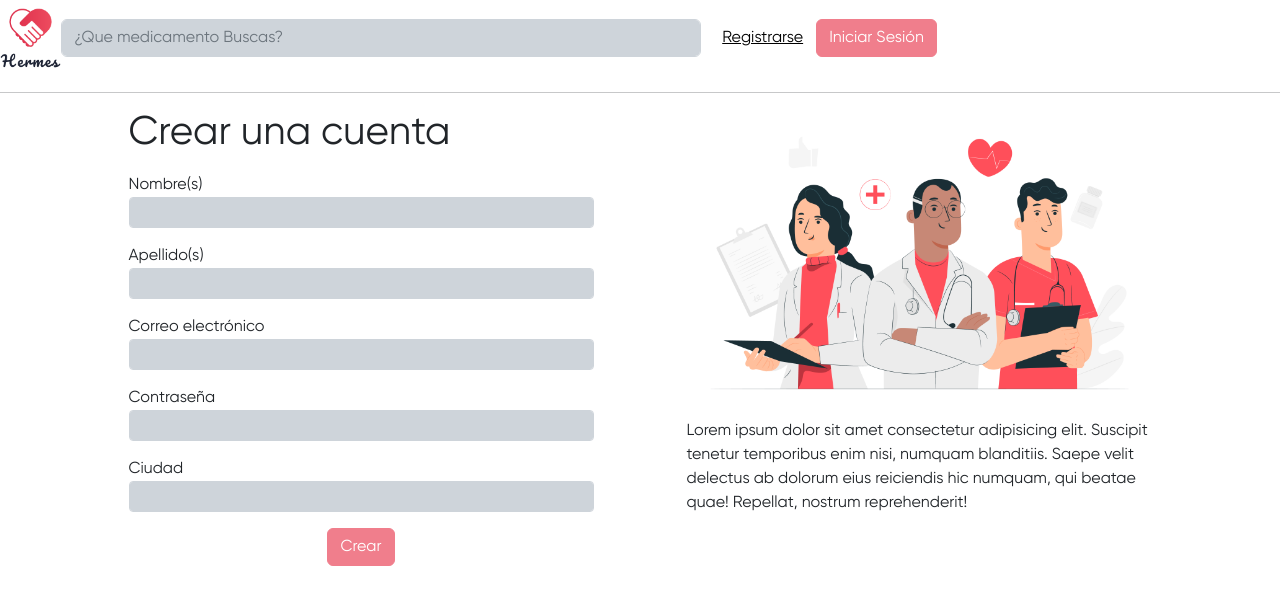
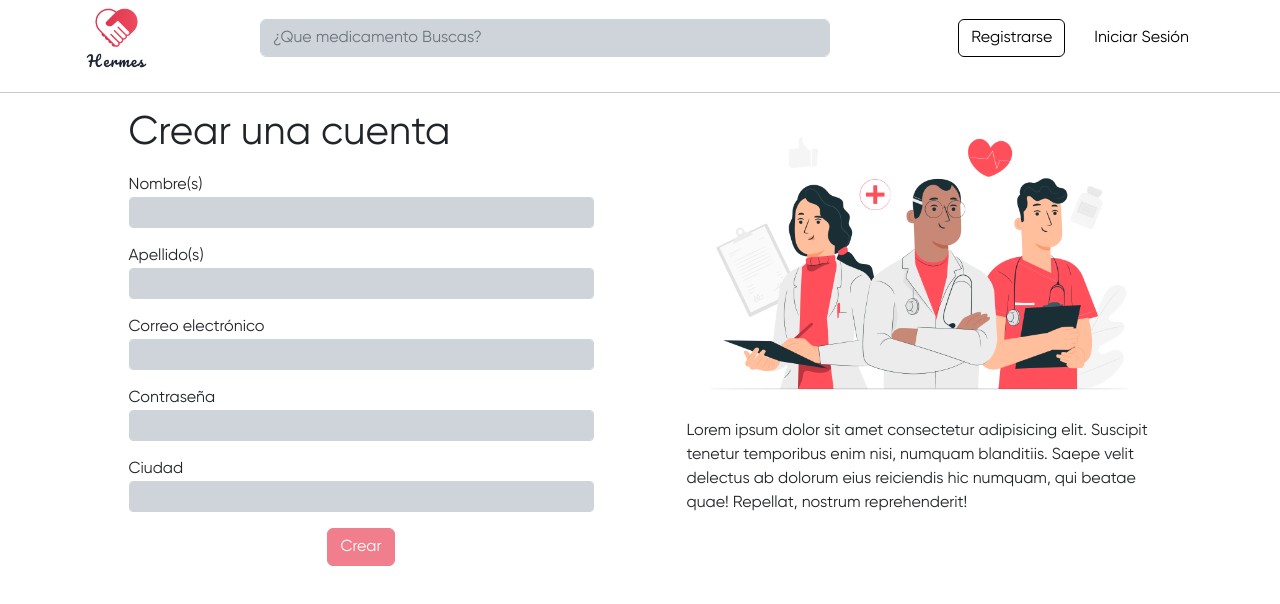
Before and after one commit to No-Country/s4-02-t-python-frontend, a React (Create React App) app: page /register in a window 1280 px wide. Shown: the top 604 px of the page. Built offline with nearby package versions, Linux system fonts and the light colour scheme.

Commit message:
header styling

```diff
--- a/src/App.scss
+++ b/src/App.scss
@@ -8,12 +8,12 @@
 }
 
 $primary: #F07E8C;
-// $secondary: green;
+$secondary: #fff;
 // $my-color: red;
 
 $theme-colors: (
   primary: $primary,
-  // secondary: $secondary,
+  secondary: $secondary,
   // my-color: $my-color
 );
 
--- a/src/components/other/header/Header.jsx
+++ b/src/components/other/header/Header.jsx
@@ -6,14 +6,18 @@ import './header.scss';
 
 export default function Header() {
   return (
-    <nav class="navbar navbar-expand-lg bg-light">
-      <a href="/"><img src={isologo} alt="logo" height="60" /></a>
+    <nav class="navbar navbar-expand-lg bg-light container justify-content-between">
+      <div class="col-2">
+        <a href="/"><img src={isologo} alt="logo" height="60" class="mx-3"/></a>
+      </div>
 
-      <input class="form-control me-2 w-50" type="search" placeholder="¿Que medicamento Buscas?" />
+      <div class="col-6">
+        <input class="form-control me-2" type="search" placeholder="¿Que medicamento Buscas?"/>
+      </div>
 
-      <div class="navbar-nav">
-        <NavLink to="/register" className="btn btn-primary text-white">Registrarse</NavLink>
-        <NavLink to="/login" className="btn btn-primary text-white" activeClassName="active">Iniciar Sesión</NavLink>
+      <div class="navbar-nav col justify-content-end">
+        <NavLink to="/register" className="btn btn-secondary m-2">Registrarse</NavLink>
+        <NavLink to="/login" className="btn btn-secondary m-2" activeClassName="active">Iniciar Sesión</NavLink>
       </div>
     </nav>
   )
--- a/src/components/other/header/header.scss
+++ b/src/components/other/header/header.scss
@@ -1,6 +1,3 @@
 .active {
-    background-color: #fff !important;
-    color: #000 !important;
-    border-color: #fff !important;
-    text-decoration: underline;
+    border: 1px solid #000 !important;
 }
--- a/src/components/other/register/RegisterForm.jsx
+++ b/src/components/other/register/RegisterForm.jsx
@@ -16,11 +16,11 @@ export default function RegisterForm() {
     </div>
     <div class="mb-3">
       <label for="email" class="form-label m-0">Correo electrónico</label>
-      <input type="text" id="email" class="form-control form-control-sm"></input>
+      <input type="text" id="email" class="form-control form-control-sm" autoComplete="off"></input>
     </div>
     <div class="mb-3">
       <label for="password" class="form-label m-0">Contraseña</label>
-      <input type="password" id="password" class="form-control form-control-sm"></input>
+      <input type="password" id="password" class="form-control form-control-sm" autoComplete="new-password"></input>
     </div>
     <div class="mb-3">
       <label for="address" class="form-label m-0">Ciudad</label>
```
